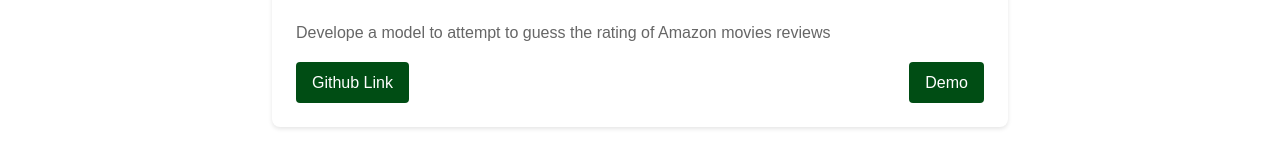
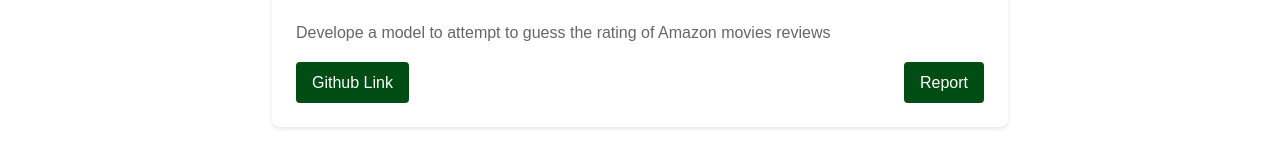
Before and after one commit to Kermit3T/Kermit3T.github.io, a React (Vite) app: page /assignments in a window 1280 px wide. Shown: the part 1706-1859 px from the top of the page. Built offline with nearby package versions, Linux system fonts and the light colour scheme.

Commit message:
fixed typo

```diff
--- a/src/pages/Assignments.jsx
+++ b/src/pages/Assignments.jsx
@@ -141,7 +141,7 @@
             Github Link
           </CustomLink>
           <CustomLink href="https://docs.google.com/document/d/1dZXM1v_Z4UtE2L5H68RTyGispqX6Baf---7qP6u7NrE/edit?usp=sharing" target="_blank" rel="noopener noreferrer">
-            Demo
+            Report
           </CustomLink>
         </CustomLinkWrapper>
       </AssignmentCard>
```
